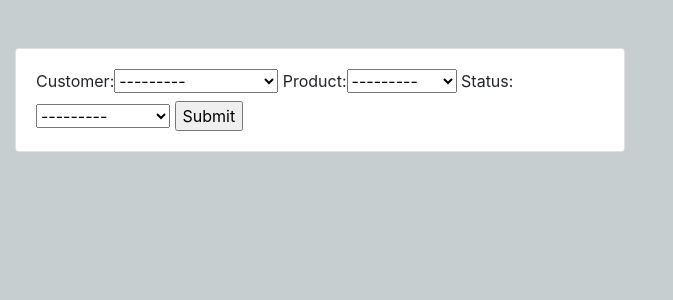
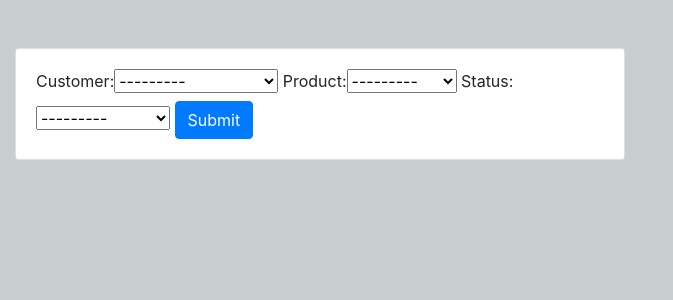
Before and after one commit to Akshay-cita/Customer-Management-Web-Application, a Django app: page /cmr/orderform/ in a window 1280 px wide. Shown: the part 56-356 px from the top of the page, without its empty margins (0-673 px from the left). Run offline with Django 3.2, Linux system fonts and the light colour scheme; data comes from the database, SQL or seed files in the repository; some libraries are stand-ins or nearby versions.

Commit message:
Added new button theme

```diff
--- a/for_study_app1/templates/create_customer.html
+++ b/for_study_app1/templates/create_customer.html
@@ -10,7 +10,7 @@
 
         {{form}}
 
-        <input type="submit" name="Submit" >
+        <input class="btn btn-primary" type="submit" name="Submit" >
         </form>
       </div>
     </div>
--- a/for_study_app1/templates/order_form.html
+++ b/for_study_app1/templates/order_form.html
@@ -11,7 +11,7 @@
         {{form}}
 
 
-        <input type="submit" name="Submit" >
+        <input class="btn btn-primary" type="submit" name="Submit" >
 
       </form>
     </div>
```
